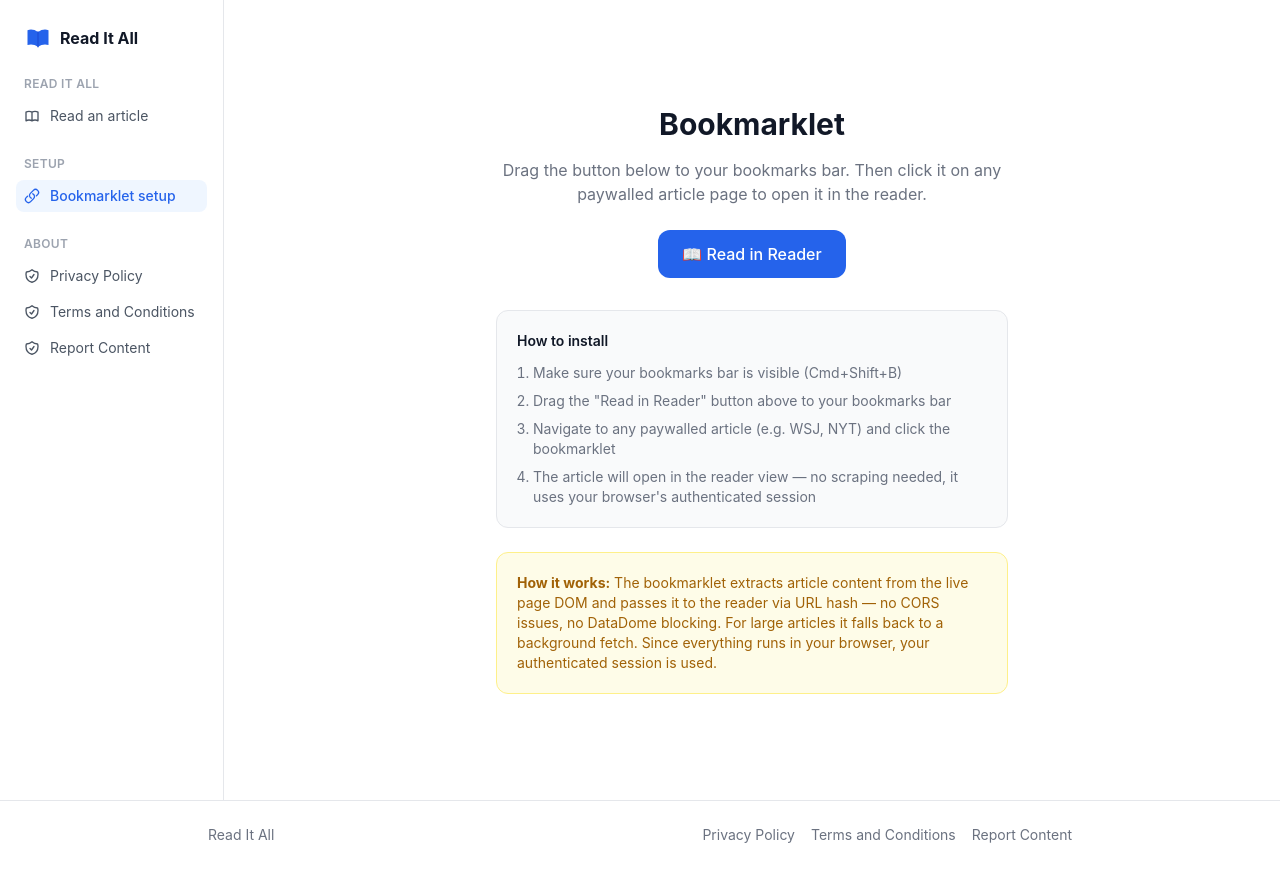
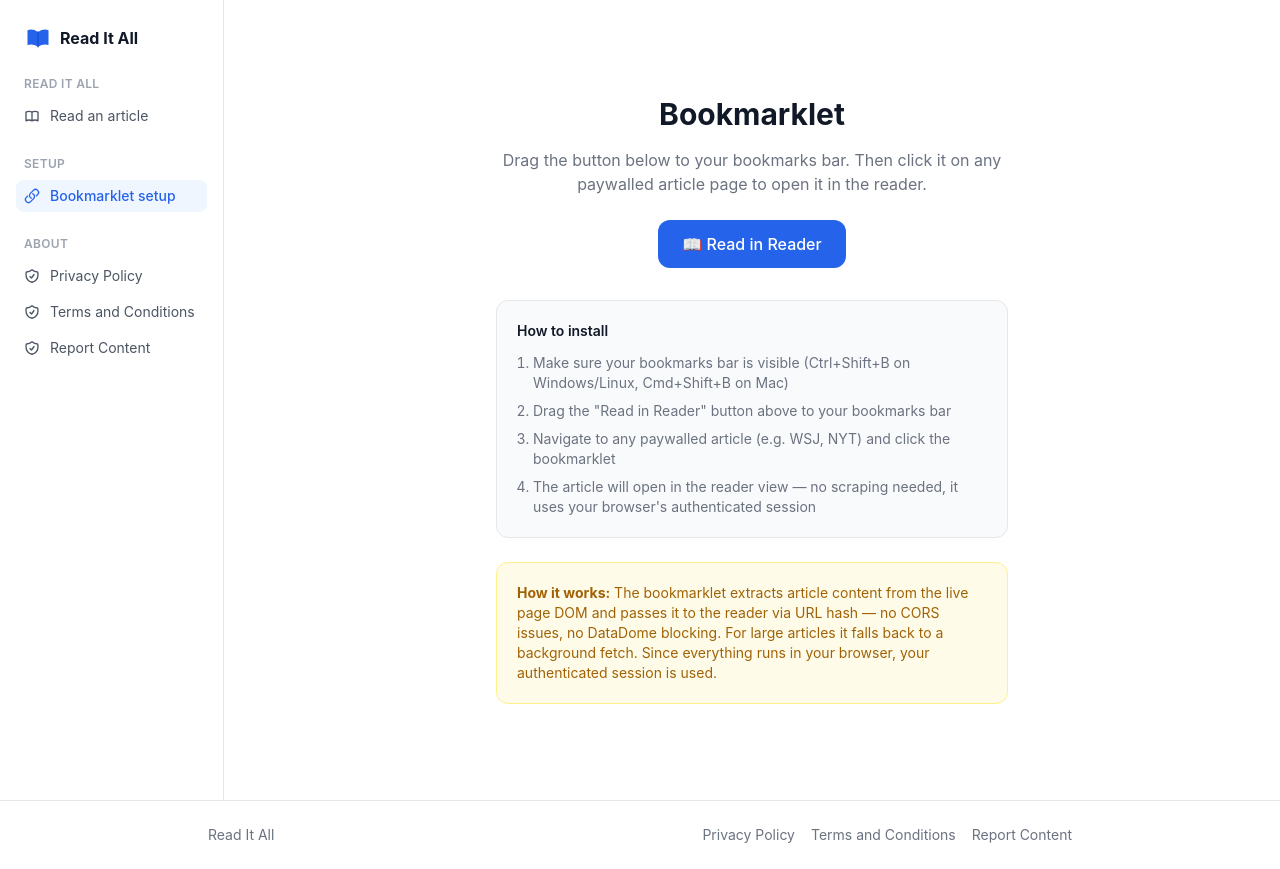
Before and after one commit to chetanbasuray/read-it-all, a Next.js app: page /bookmarklet in a window 1280 px wide. Built offline with nearby package versions, Linux system fonts and the light colour scheme.

Commit message:
fix: show correct bookmarks-bar shortcut for all OSes (#40)
Cmd+Shift+B only applies on Mac. Windows and Linux browsers use
Ctrl+Shift+B.

```diff
--- a/src/app/(with-sidebar)/bookmarklet/page.tsx
+++ b/src/app/(with-sidebar)/bookmarklet/page.tsx
@@ -67,7 +67,10 @@ export default function BookmarkletPage() {
             How to install
           </h2>
           <ol className="text-sm text-gray-500 dark:text-gray-400 space-y-2 list-decimal pl-4">
-            <li>Make sure your bookmarks bar is visible (Cmd+Shift+B)</li>
+            <li>
+              Make sure your bookmarks bar is visible (Ctrl+Shift+B on Windows/Linux,
+              Cmd+Shift+B on Mac)
+            </li>
             <li>
               Drag the &quot;Read in Reader&quot; button above to your bookmarks
               bar
```
